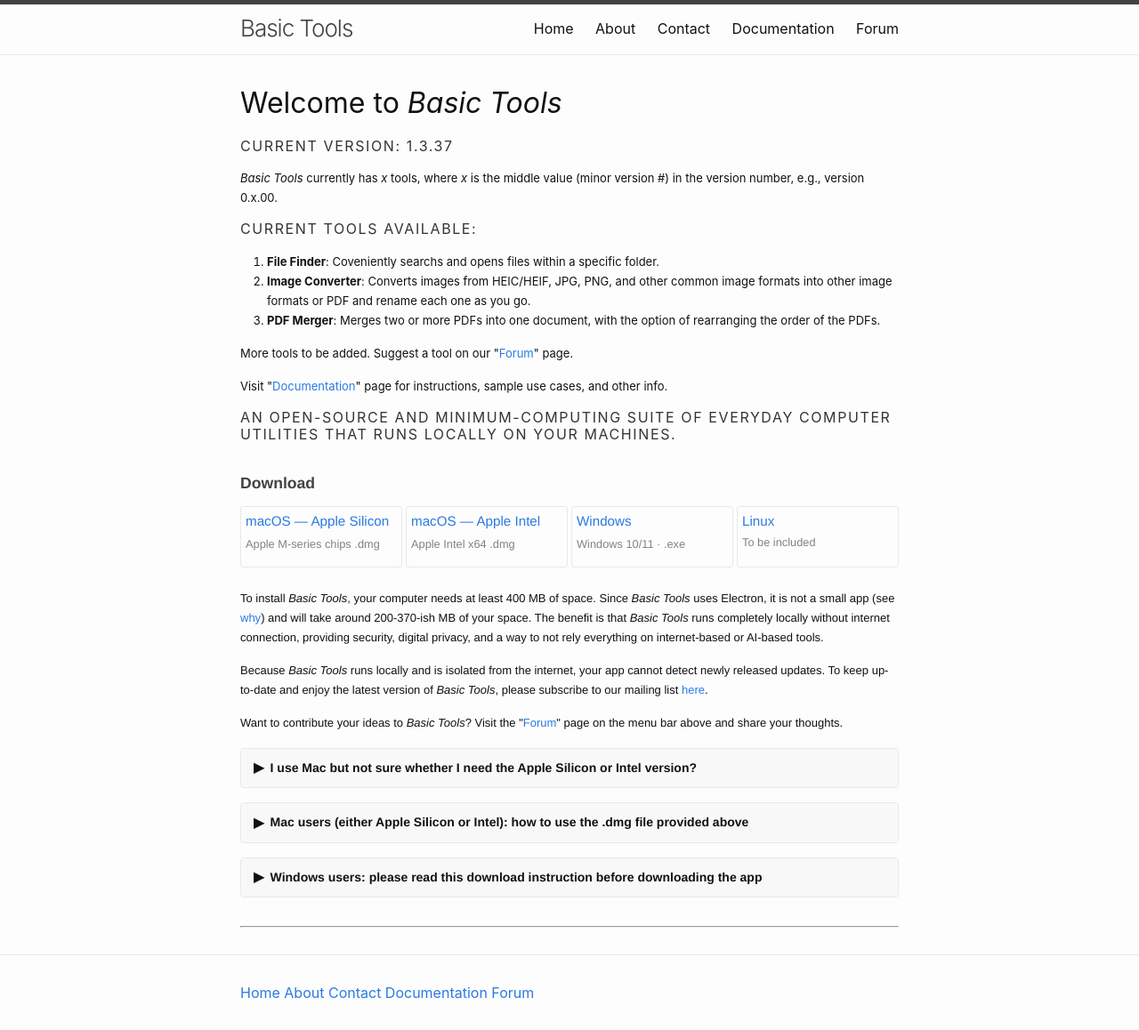
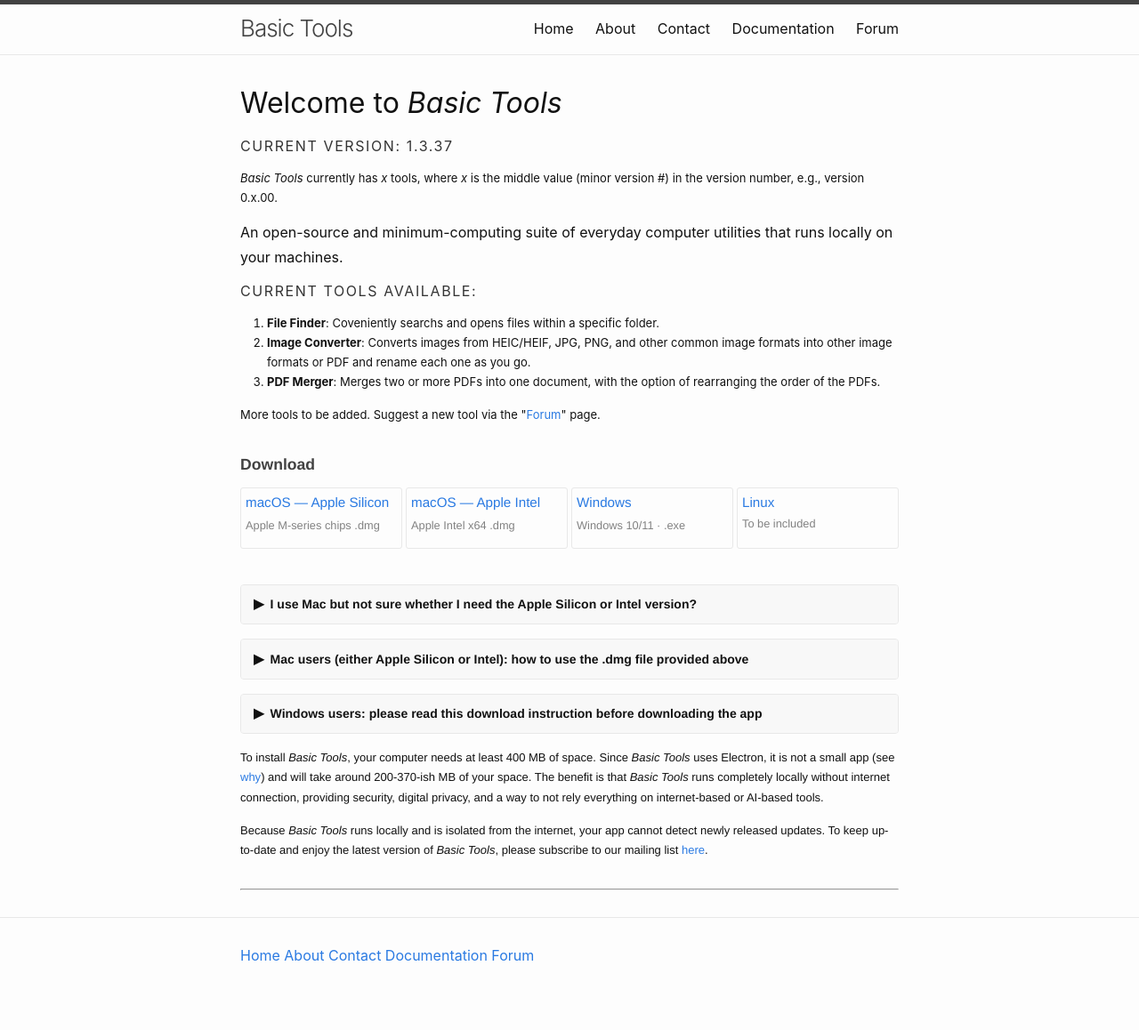
Before and after one commit to zzou21/BasicToolsWeb, a Jekyll site: the page built from index.html, in a window 1280 px wide. Shown: the whole page at 89% size. Built offline with Jekyll 4.4.1, drawn with Linux system fonts in a browser that asks for light colours; after the commit the page ends 1116 px from its top, so only the background shows below that.

Commit message:
updated front page

```diff
--- a/index.html
+++ b/index.html
@@ -10,6 +10,10 @@ description: Home
   <p class="body"><i>Basic Tools</i> currently has <i>x</i> tools, where <i>x</i> is the middle value (minor version #) in the version number, e.g., version 0.x.00.</p>
 </div>
 
+<p class="body-subtitle">
+An open-source and minimum-computing suite of everyday computer utilities that runs locally on your machines.
+</p>
+
 <p class="label">Current Tools Available:</p>
 <p class="body">
   <ol class="body">
@@ -17,12 +21,7 @@ description: Home
     <li><b>Image Converter</b>: Converts images from HEIC/HEIF, JPG, PNG, and other common image formats into other image formats or PDF and rename each one as you go.</li>
     <li><b>PDF Merger</b>: Merges two or more PDFs into one document, with the option of rearranging the order of the PDFs.</li>
   </ol>
-  <p class="body">More tools to be added. Suggest a tool on our "<a href="{{ '/forum/' | relative_url }}" target="_blank" rel="noopener noreferrer"">Forum</a>" page.</p>
-  <p class="body">Visit "<a href="{{ '/documentation/' | relative_url }}" target="_blank" rel="noopener noreferrer"">Documentation</a>" page for instructions, sample use cases, and other info.</p>
-
-</p>
-<p class="label">
-An open-source and minimum-computing suite of everyday computer utilities that runs locally on your machines.
+  <p class="body">More tools to be added. Suggest a new tool via the "<a href="{{ '/forum/' | relative_url }}" target="_blank" rel="noopener noreferrer"">Forum</a>" page.</p>
 </p>
 
 
@@ -48,11 +47,6 @@ An open-source and minimum-computing suite of everyday computer utilities that r
     </a>
   </div>
   <br>
-
-  <p class="body">To install <i>Basic Tools</i>, your computer needs at least 400 MB of space. Since <i>Basic Tools</i> uses Electron, it is not a small app (see <a href="https://www.electronjs.org/docs/latest/why-electron#stability-security-performance" target="_blank" rel="noopener noreferrer">why</a>) and will take around 200-370-ish MB of your space. The benefit is that <i>Basic Tools</i> runs completely locally without internet connection, providing security, digital privacy, and a way to not rely everything on internet-based or AI-based tools.</p>
-  <p class="body">Because <i>Basic Tools</i> runs locally and is isolated from the internet, your app cannot detect newly released updates. To keep up-to-date and enjoy the latest version of <i>Basic Tools</i>, please subscribe to our mailing list <a href="https://docs.google.com/forms/d/e/1FAIpQLSesO0uIdjOYfzeySghuMrrOr9-MQl6gm77NbhMGRJwWzHcXpg/viewform?usp=dialog" target="_blank" rel="noopener noreferrer"> here</a>.</p>
-
-  <p class="body">Want to contribute your ideas to <i>Basic Tools</i>? Visit the "<a href="{{ '/forum/' | relative_url }}" target="_blank" rel="noopener noreferrer"">Forum</a>" page on the menu bar above and share your thoughts.</p>
 
   <details class="details">
     <summary>I use Mac but not sure whether I need the Apple Silicon or Intel version?</summary>
@@ -169,6 +163,9 @@ An open-source and minimum-computing suite of everyday computer utilities that r
     </div>
   </details>
 
+  <p class="body">To install <i>Basic Tools</i>, your computer needs at least 400 MB of space. Since <i>Basic Tools</i> uses Electron, it is not a small app (see <a href="https://www.electronjs.org/docs/latest/why-electron#stability-security-performance" target="_blank" rel="noopener noreferrer">why</a>) and will take around 200-370-ish MB of your space. The benefit is that <i>Basic Tools</i> runs completely locally without internet connection, providing security, digital privacy, and a way to not rely everything on internet-based or AI-based tools.</p>
+  <p class="body">Because <i>Basic Tools</i> runs locally and is isolated from the internet, your app cannot detect newly released updates. To keep up-to-date and enjoy the latest version of <i>Basic Tools</i>, please subscribe to our mailing list <a href="https://docs.google.com/forms/d/e/1FAIpQLSesO0uIdjOYfzeySghuMrrOr9-MQl6gm77NbhMGRJwWzHcXpg/viewform?usp=dialog" target="_blank" rel="noopener noreferrer"> here</a>.</p>
+
 
 </div>
 
```
